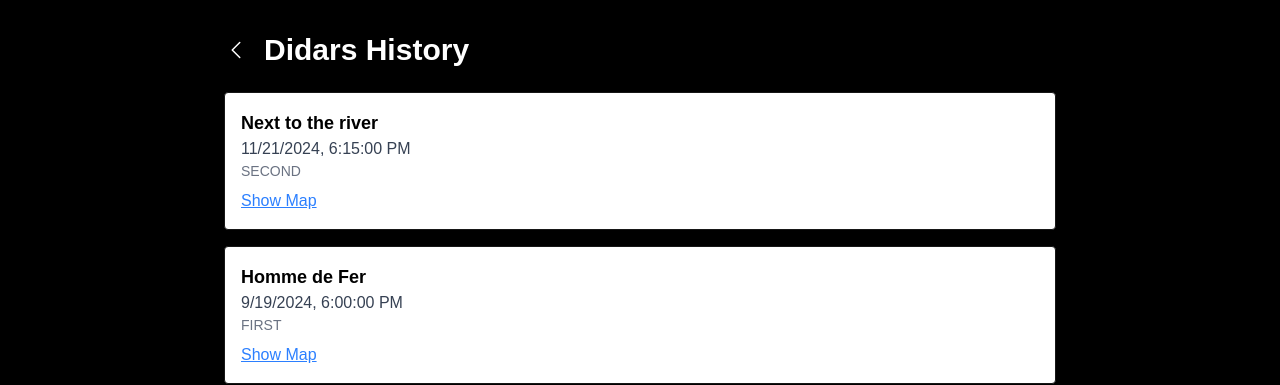
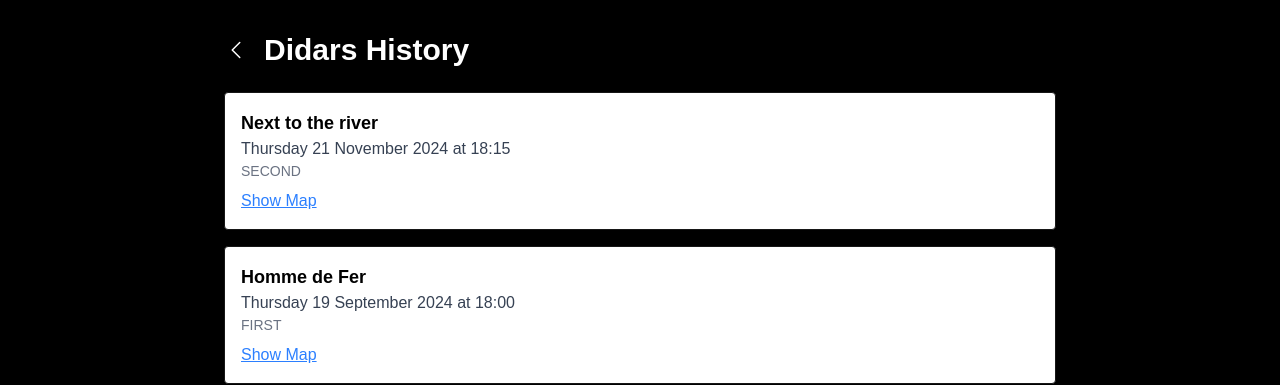
Before and after one commit to safeamiiir/secondsaway, a Next.js app: page /history in a window 1280 px wide. Shown: the top 385 px of the page. Built offline with nearby package versions, Linux system fonts and the light colour scheme.

Commit message:
feat(date): change fate format

```diff
--- a/src/app/history/page.tsx
+++ b/src/app/history/page.tsx
@@ -18,7 +18,7 @@ const getPastEvents = () => {
       return new Date(value.time) < now;
     })
     .map(([key, value]) => {
-      const v = value as { time: string; location: { name: string; position: number[] } };
+      const v = value;
       return {
         name: key,
         time: v.time,
@@ -56,7 +56,15 @@ export default function HistoryPage() {
             {pastEvents.map(didar => (
               <li key={didar.name} className="border rounded p-4 bg-white shadow overflow-hidden">
                 <div className="text-black font-semibold text-lg">{didar.location?.name}</div>
-                <div className="text-gray-700">{new Date(didar.time).toLocaleString()}</div>
+                <div className="text-gray-700">{new Date(didar.time).toLocaleString("en-GB", {
+                  weekday: "long",
+                  year: "numeric",
+                  month: "long",
+                  day: "numeric",
+                  hour: "2-digit",
+                  minute: "2-digit",
+                  hour12: false,
+                })}</div>
                 <div className="text-gray-500 text-sm">{didar.name}</div>
                 <button
                   onClick={() => toggleMap(didar.name)}
```
